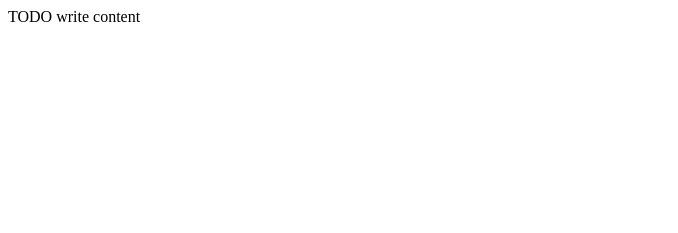
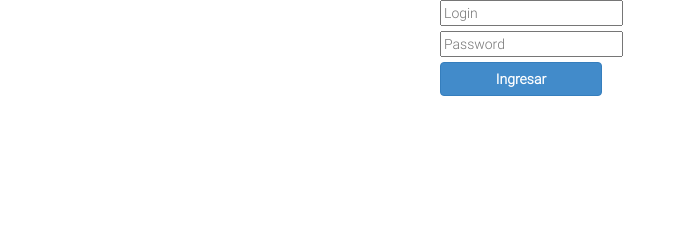
Before and after one commit to patito10/ClienteIncidencias, a plain HTML site: page public_html/index.html in a window 1280 px wide. Shown: the whole page, without its empty margins (0-678 px from the left). Drawn offline with Linux system fonts and the light colour scheme.

Commit message:
Segunda actualizacion

```diff
--- a/public_html/index.html
+++ b/public_html/index.html
@@ -6,11 +6,17 @@ and open the template in the editor.
 -->
 <html>
     <head>
-        <title>TODO supply a title</title>
+        <title>Laboratorios de Còmputo V. 16.02</title>
         <meta charset="UTF-8">
         <meta name="viewport" content="width=device-width, initial-scale=1.0">
+        <link rel="stylesheet" href="inicio.css"/>
+        <link rel="stylesheet" href="js/libs/twitter-bootstrap/css/bootstrap.css">
     </head>
     <body>
-        <div>TODO write content</div>
+        <div id="formularioacceso">
+            <input type="text" placeholder="Login" id="login"><br>
+            <input type="password" placeholder="Password" id="password"><br>
+            <button id="acceso" class="btn btn-primary" value="Ingresar">Ingresar</button>
+        </div>
     </body>
 </html>
--- /dev/null
+++ b/public_html/inicio.css
@@ -0,0 +1,24 @@
+#formularioacceso{
+    width: 400px;
+    height:230px;
+    margin: 0 auto;
+}
+@font-face{
+    font-family:'ely';
+    src:url('Roboto-Light.ttf');
+}
+#acceso{
+    text-align: center;
+    width:162px;
+    margin: 0 auto;
+    font-family: 'ely';
+
+}
+#login{
+    margin-bottom: 5px;
+    font-family: 'ely';
+}
+#password{
+    margin-bottom: 5px;
+    font-family: 'ely';
+}
```
Also changed, not shown: public_html/Roboto-Light.ttf (added).
